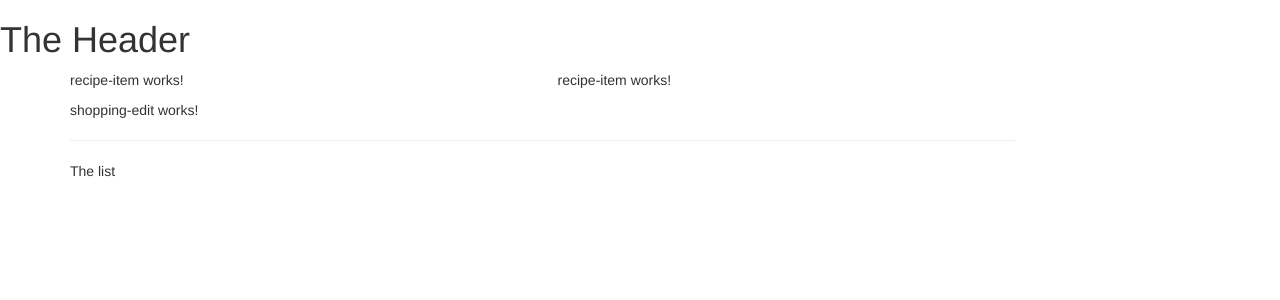
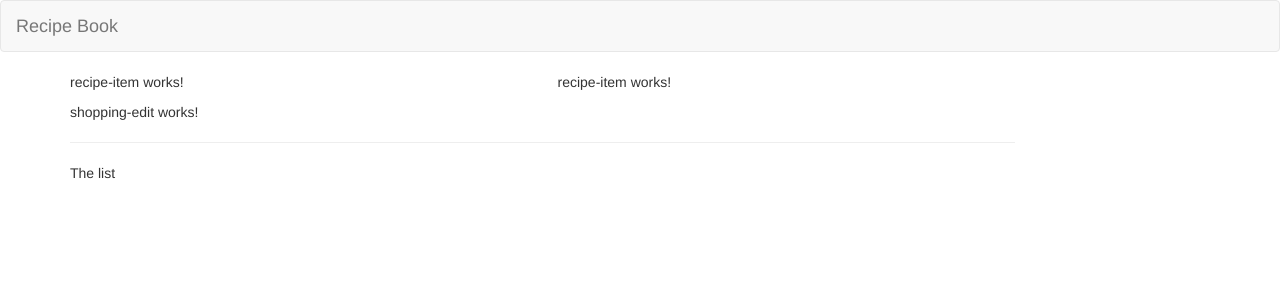
Before and after one commit to alicecroce/the-recipe-book, an Angular app: page / in a window 1280 px wide. Shown: the top 300 px of the page. Built offline with nearby package versions, Linux system fonts and the light colour scheme.

Commit message:
Header setup - Navbar creation with Bootstrap

```diff
--- a/src/app/header/header.component.html
+++ b/src/app/header/header.component.html
@@ -1 +1,7 @@
-<h1>The Header</h1>
+<nav class="navbar navbar-default">
+  <div class="container-fluid">
+    <div class="navbar-header">
+      <a href="#" class="navbar-brand">Recipe Book</a>
+    </div>
+  </div>
+</nav>
```
